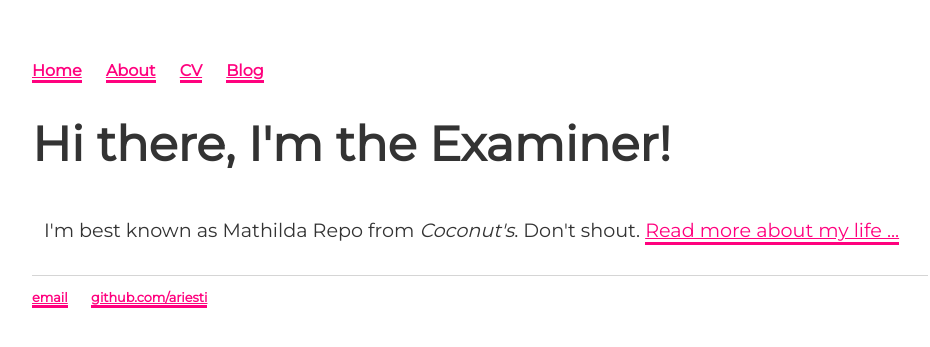
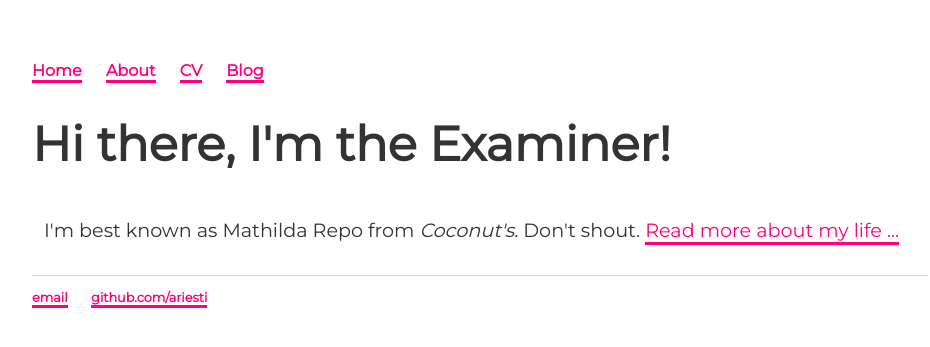
Before and after one commit to ariesti/ariesti.github.io, a Jekyll site: the page built from index.html, in a window 1280 px wide. Shown: the top 347 px of the page, without its empty margins (160-1090 px from the left). Built offline with Jekyll 4.4.1, drawn with Linux system fonts in a browser that asks for light colours.

Commit message:
Update main.css

```diff
--- a/css/main.css
+++ b/css/main.css
@@ -1,6 +1,6 @@
 body { font-family: Montserrat, Helvetica Neue, sans-serif; margin: 60px auto; width: 70%; color: #333; overflow: auto; }
 
-a { text-decoration: underline; color: #ff017e; border-bottom: 3px solid #ff017e; }
+a { text-decoration: none; color: #ff017e; border-bottom: 3px solid #ff017e; }
 a:hover { color: #ff017e; }
 
 p { font-size: 1.2em; line-height: 1.4em; padding: 12px; box-sizing: border-box; color: #333; overflow: auto; }
```
